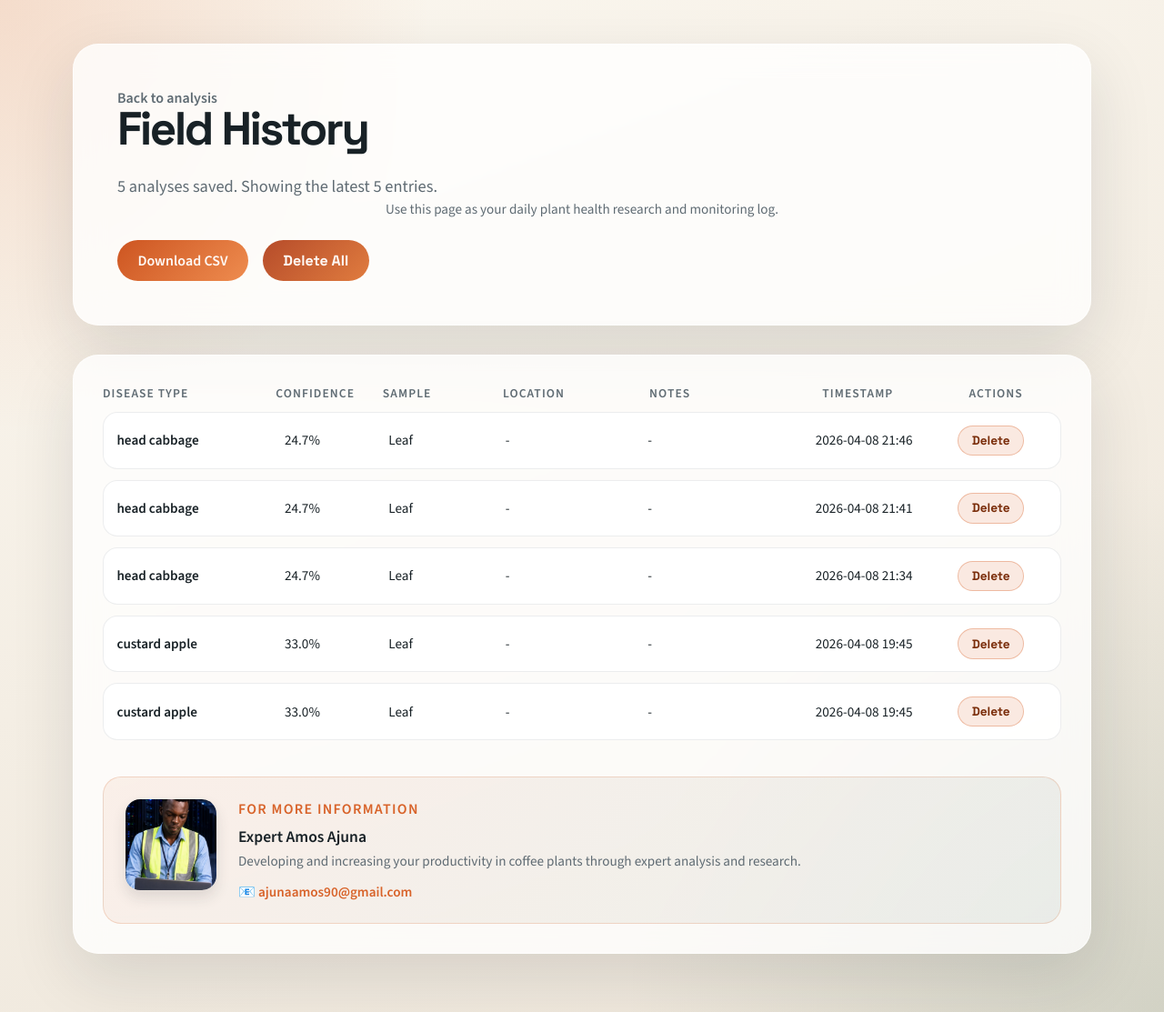
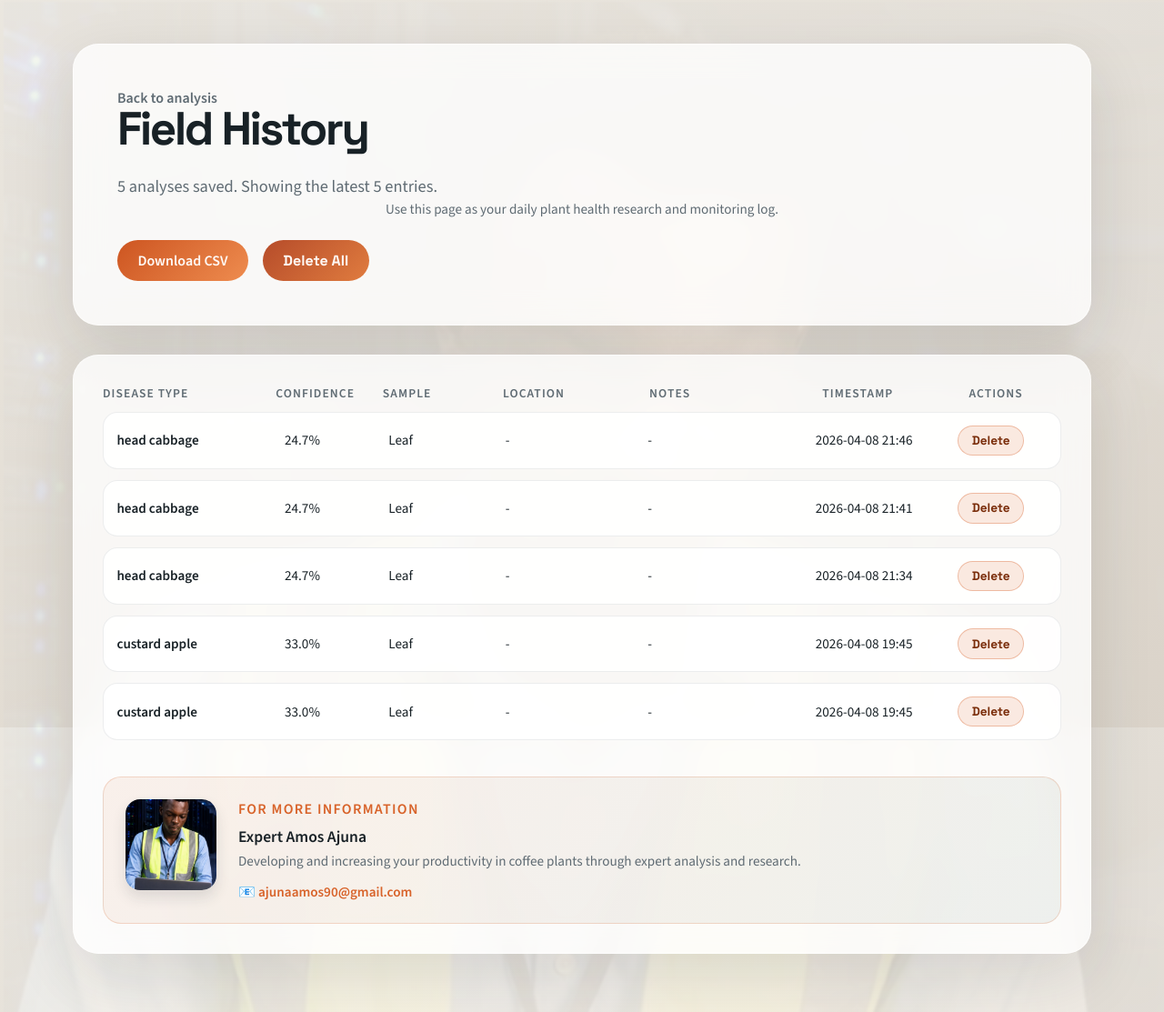
Before and after one commit to AjunaAmos/system-design-by-expert-Amos, a Flask app: page /history in a window 1280 px wide. Shown: the whole page at 91% size. Run offline with Flask 3, Linux system fonts and the light colour scheme; data comes from the database, SQL or seed files in the repository.

Commit message:
Use developer image as app background wallpaper

```diff
--- a/computervision-master/app/static/css/styles.css
+++ b/computervision-master/app/static/css/styles.css
@@ -22,10 +22,13 @@ body {
   min-height: 100vh;
   color: var(--ink);
   font-family: "Source Sans 3", sans-serif;
-  background:
-    radial-gradient(circle at top left, rgba(216, 99, 42, 0.18), transparent 28%),
-    radial-gradient(circle at bottom right, rgba(70, 111, 91, 0.16), transparent 35%),
-    linear-gradient(160deg, #fbf7ef 0%, #ede5d9 100%);
+  background-image:
+    linear-gradient(160deg, rgba(251, 247, 239, 0.92), rgba(237, 229, 217, 0.92)),
+    url("../img/developer.png");
+  background-size: cover, cover;
+  background-position: center center, center center;
+  background-repeat: no-repeat, no-repeat;
+  background-attachment: fixed;
 }
 
 .history-layout {
```
